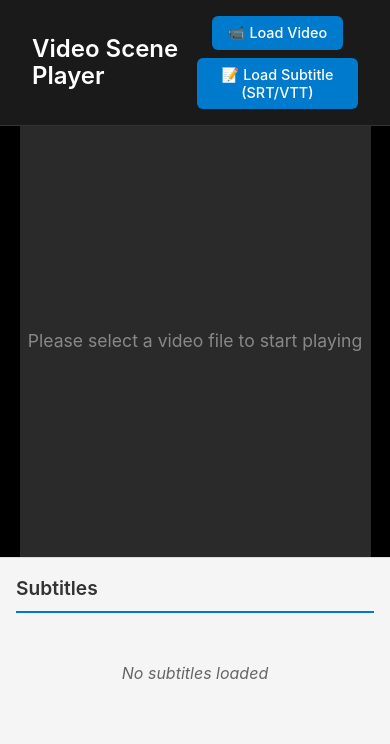
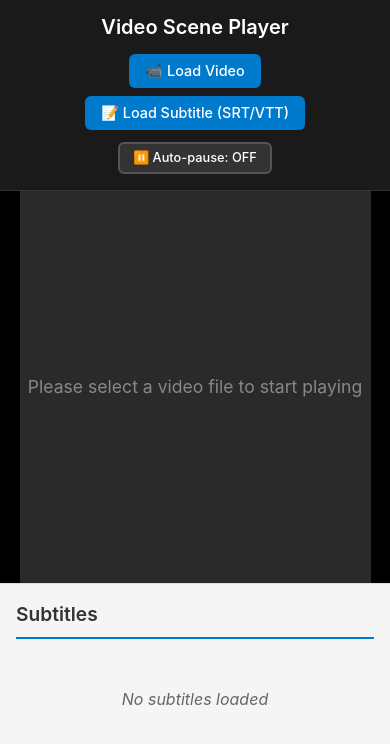
Before and after one commit to tomo2321/vite-react-video-scene-player, a React (Vite) app: page / in a window 390 px wide. Shown: the top 744 px of the page. Built offline with nearby package versions, Linux system fonts and the light colour scheme.

Commit message:
:sparkles: add: add auto-pause feature

```diff
--- a/index.html
+++ b/index.html
@@ -1,4 +1,4 @@
-<!doctype html>
+<!DOCTYPE html>
 <html lang="en">
   <head>
     <meta charset="UTF-8" />
--- a/src/App.css
+++ b/src/App.css
@@ -17,6 +17,40 @@
 .app-header h1 {
   margin: 0;
   font-size: 1.5rem;
+}
+
+.header-controls {
+  display: flex;
+  align-items: center;
+  gap: 1rem;
+}
+
+.auto-pause-toggle {
+  background-color: #333;
+  color: white;
+  border: 2px solid #555;
+  border-radius: 6px;
+  padding: 0.5rem 1rem;
+  cursor: pointer;
+  font-size: 0.9rem;
+  transition: all 0.2s ease;
+  white-space: nowrap;
+}
+
+.auto-pause-toggle:hover {
+  background-color: #444;
+  border-color: #666;
+}
+
+.auto-pause-toggle.active {
+  background-color: #007acc;
+  border-color: #007acc;
+  color: white;
+}
+
+.auto-pause-toggle.active:hover {
+  background-color: #005999;
+  border-color: #005999;
 }
 
 .app-main {
@@ -51,6 +85,27 @@
 }
 
 @media (max-width: 768px) {
+  .app-header {
+    flex-direction: column;
+    gap: 1rem;
+    text-align: center;
+  }
+
+  .app-header h1 {
+    font-size: 1.25rem;
+  }
+
+  .header-controls {
+    flex-direction: column;
+    width: 100%;
+    gap: 0.75rem;
+  }
+
+  .auto-pause-toggle {
+    font-size: 0.8rem;
+    padding: 0.4rem 0.8rem;
+  }
+
   .app-main {
     flex-direction: column;
   }
--- a/src/App.tsx
+++ b/src/App.tsx
@@ -13,6 +13,9 @@ function App() {
   const [videoRef, setVideoRef] = useState<HTMLVideoElement | null>(null)
   const [leftPanelWidth, setLeftPanelWidth] = useState(70) // percentage
   const [isMobile, setIsMobile] = useState(window.innerWidth <= 768)
+  const [autoPauseEnabled, setAutoPauseEnabled] = useState(false)
+  const [lastActiveSubtitleIndex, setLastActiveSubtitleIndex] = useState<number | null>(null)
+  const [manualSeekInProgress, setManualSeekInProgress] = useState(false)
 
   useEffect(() => {
     const handleWindowResize = () => {
@@ -33,29 +36,72 @@ function App() {
 
   const handleSubtitleClick = (subtitle: Subtitle) => {
     if (videoRef) {
+      // Set flag to indicate manual seek is in progress
+      setManualSeekInProgress(true)
+
       const timeInSeconds = subtitle.start / 1000 // Convert milliseconds to seconds
       videoRef.currentTime = timeInSeconds
       setCurrentTime(timeInSeconds) // Update the current time state
+
+      // Update the last active subtitle index to the clicked subtitle
+      const clickedIndex = subtitles.findIndex(sub => sub.start === subtitle.start && sub.end === subtitle.end)
+      setLastActiveSubtitleIndex(clickedIndex)
+
       videoRef.play()
+
+      // Clear the manual seek flag after a short delay
+      setTimeout(() => {
+        setManualSeekInProgress(false)
+      }, 100)
     }
   }
 
   const handleTimeUpdate = (time: number) => {
     setCurrentTime(time)
+
+    // Auto-pause logic when subtitle changes (skip if manual seek is in progress)
+    if (autoPauseEnabled && videoRef && subtitles.length > 0 && !manualSeekInProgress) {
+      const timeInMs = time * 1000
+      const currentActiveSubtitleIndex = subtitles.findIndex(subtitle =>
+        timeInMs >= subtitle.start && timeInMs <= subtitle.end
+      )
+
+      // Check if we've moved to a new subtitle
+      if (lastActiveSubtitleIndex !== null &&
+          currentActiveSubtitleIndex !== lastActiveSubtitleIndex &&
+          currentActiveSubtitleIndex !== -1) {
+        videoRef.pause()
+      }
+
+      setLastActiveSubtitleIndex(currentActiveSubtitleIndex)
+    }
   }
 
   const handleResize = (newLeftWidth: number) => {
     setLeftPanelWidth(newLeftWidth)
   }
 
+  const toggleAutoPause = () => {
+    setAutoPauseEnabled(!autoPauseEnabled)
+  }
+
   return (
     <div className="app">
       <header className="app-header">
         <h1>Video Scene Player</h1>
-        <FileUploader
-          onVideoLoad={handleVideoLoad}
-          onSubtitlesLoad={handleSubtitlesLoad}
-        />
+        <div className="header-controls">
+          <FileUploader
+            onVideoLoad={handleVideoLoad}
+            onSubtitlesLoad={handleSubtitlesLoad}
+          />
+          <button
+            onClick={toggleAutoPause}
+            className={`auto-pause-toggle ${autoPauseEnabled ? 'active' : ''}`}
+            title={autoPauseEnabled ? 'Disable auto-pause on subtitle change' : 'Enable auto-pause on subtitle change'}
+          >
+            ⏸️ Auto-pause: {autoPauseEnabled ? 'ON' : 'OFF'}
+          </button>
+        </div>
       </header>
 
       <main className="app-main">
```
Also changed, not shown: 1 other file (tests, documents, lock files or other folders).
